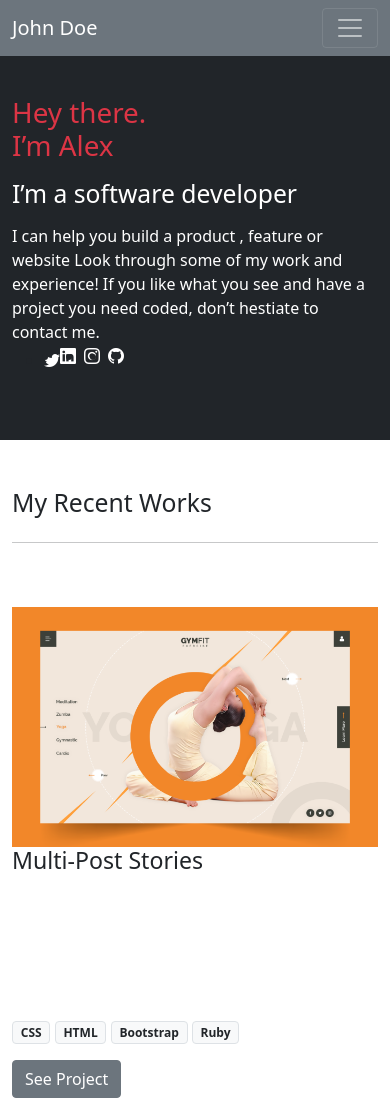
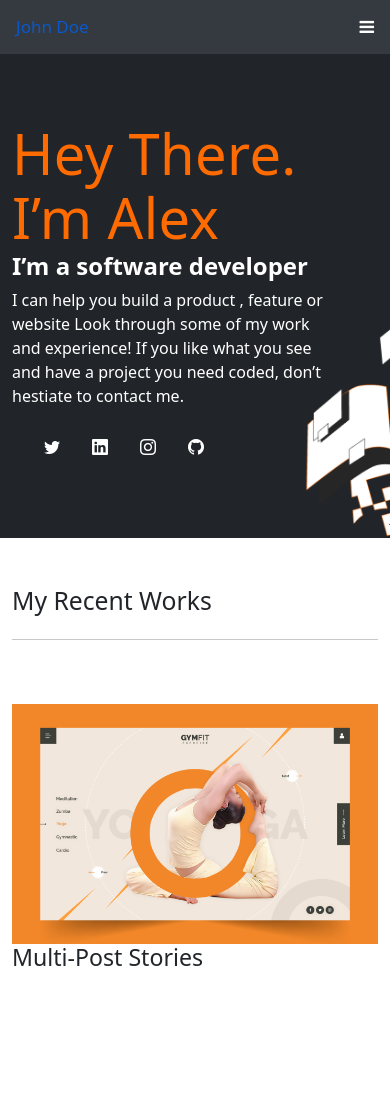
Before and after one commit to Tadessejemal1/Mobile-responsive-project, a website: page index.html in a window 390 px wide. Shown: the top 1106 px of the page. Drawn offline with nearby package versions, Linux system fonts and the light colour scheme.

Commit message:
Added Html and css mobile responsive

```diff
--- a/index.html
+++ b/index.html
@@ -9,6 +9,7 @@
       href="https://cdn.jsdelivr.net/npm/bootstrap@5.1.2/dist/css/bootstrap.min.css"
       rel="stylesheet"
     />
+    <link rel="stylesheet" href="https://cdnjs.cloudflare.com/ajax/libs/font-awesome/4.7.0/css/font-awesome.min.css">
     <link
       rel="stylesheet"
       href="https://cdn.jsdelivr.net/npm/bootstrap-icons@1.7.2/font/bootstrap-icons.css"
@@ -16,37 +17,35 @@
     <title>Portfolio</title>
 </head>
 <body>
-    <section>
-        <nav id="navbar" class="navbar fixed-top navbar-expand-lg navbar-dark bg-secondary">
-          <div class="container-fluid">
-            <a class="navbar-brand" href="#">John Doe</a>
-            <button class="navbar-toggler"
-              type="button"
-              data-bs-toggle="collapse"
-              data-bs-target="#navbarNavAltMarkup"
-              aria-controls="navbarNavAltMarkup"
-              aria-expanded="false"
-              aria-label="Toggle navigation"
-            >
-              <span class="navbar-toggler-icon"></span>
-            </button>
-            <div class="collapse navbar-collapse" id="navbarNavAltMarkup">
-              <div class="navbar-nav">
-                <a class="nav-link text-white" href="#portfolio">Portfolio</a>
-                <a class="nav-link text-white" href="#about">About</a>
-                <a class="nav-link text-white" href="#contact">Contact</a>
-                <i class="bi bi-envelope text-white"></i>
+    <header class="top-nav">
+      <div class="topnav">
+        <a href="#home" class="active">John Doe</a>
+        <div class="my-link">
+        </div>
+        <a href="javascript:void(0);" class="icon">
+          <i class="fa fa-bars"></i>
+        </a>
+      </div>
+    </header>
+      <!-- HOME SECTION -->
+      <section class="container-fluid bg-dark">
+        <div class="row py-5 py-lg-2">
+          <div>
+            <h1 class="heading">
+              Hey There.<br />
+              I’m Alex
+            </h1>
+            <h2 class="card-title">I’m a software developer</h2>
+            <p class="card-text">
+              I can help you build a product , feature or website Look through
+              some of my work and experience! If you like what you see and have a
+              project you need coded, don’t hestiate to contact me.
+            </p>
           </div>
         </div>
-          </div>
-        </nav>
-    </section>
-      <!-- HOME SECTION -->
-      <section class="container-fluid bg-dark pt-5 pt-lg-0">
-        <div class="row py-5 py-lg-2">
-          <div class="col-lg-1 d-flex align-items-center order-3 order-lg-0">
-            <ul class="tags flex-lg-column flex-md-row">
-              <li class="elements">
+        <div class="d-flex align-items-center order-3 order-lg-0">
+          <ul class="element">
+            <li class="mb-2 me-2">
               <a href="#">
                 <i class="bi bi-twitter text-white"></i>
               </a>
@@ -67,26 +66,6 @@
               </a>
             </li>
           </ul>
-          </div>
-          <div class="col-lg-5 text-white d-flex flex-column justify-content-center">
-            <h1 class="text-danger h1 mb-3">
-              Hey there.<br />
-              I’m Alex
-            </h1>
-            <h2 class="mb-3">I’m a software developer</h2>
-            <p class="card-text">
-              I can help you build a product , feature or website Look through
-              some of my work and experience! If you like what you see and have a
-              project you need coded, don’t hestiate to contact me.
-            </p>
-          </div>
-          <div class="col-lg-6 d-flex justify-content-end d-none d-lg-block">
-            <img
-              src="images/Illustration-header@2x.png"
-              class="img-fluid"
-              alt="home section decoration black and white image"
-            />
-          </div>
         </div>
       </section>
       <!-- Works Section -->
@@ -375,19 +354,17 @@
           <div class="col-lg-1"></div>
         </div>
       </section>
-      <footer id="contact" class="container-fluid mt-5">
+      <footer id="contact" class="container-fluid">
         <div class="row">
-          <div class="col-lg-1"></div>
-          <div class="col-lg-3 col-sm-12">
-            <h2 class="fw-bold mb-3 text-center text-lg-start">Contact Me</h2>
-            <p class="text-body fs-4 fw-bold text-center text-lg-start">
+          <div class="text">
+            <p class="text-body">
               I'm always interested in hearing about new projects, so if you'd
               like to chat please get in touch.
             </p>
           </div>
           <div class="col-lg-6 ps-lg-5 ms-0 ms-lg-5 col-sm-12">
             <form action="/action_page.php">
-              <div class="mb-3">
+              <div class="">
                 <label for="fullname" class="form-label">Full Name:</label>
                 <input
                   type="text"
@@ -397,7 +374,7 @@
                   name="fullname"
                 />
               </div>
-              <div class="mb-3 mt-3">
+              <div>
                 <label for="email" class="form-label">Email:</label>
                 <input
                   type="email"
@@ -408,7 +385,7 @@
                 />
               </div>
 
-              <div class="mb-3 mt-3">
+              <div>
                 <label for="comment">Comments:</label>
                 <textarea
                   class="form-control"
--- a/styles.css
+++ b/styles.css
@@ -1,9 +1,59 @@
+
+.topnav {
+  overflow: hidden;
+  background-color: gray;
+  position: relative;
+}
+
+.topnav #myLinks {
+  display: none;
+}
+
+.topnav a {
+  color: white;
+  padding: 14px 16px;
+  text-decoration: none;
+  font-size: 17px;
+  display: block;
+}
+
+.topnav a.icon {
+  background: #343a40;
+  display: block;
+  position: absolute;
+  right: 0;
+  top: 0;
+}
+
+.active {
+  background-color: #343a40;
+  color: white;
+}
 
 .navbar-nav {
   width: 100%;
   display: flex;
   justify-content: end;
   align-items: center;
+}
+
+.element {
+  display: flex;
+  color: dark;
+  list-style: none;
+  gap: 1.5rem;
+  position: absolute;
+  margin-top: 0%;
+}
+
+.container-fluid {
+  background-image: url('images/illustration-header-mobile.png');
+  background-position: right 0 bottom -43px;
+  background-repeat: no-repeat;
+  background-size: 135px;
+  height: 484px;
+  color: #fff;
+  padding: 0;
 }
 
 .home {
@@ -13,9 +63,18 @@
   justify-content: center;
 }
 
-.container-fluid {
-  background: dark;
-  padding-top: 5;
+.heading {
+  color: #ff6b00;
+  margin-top: 1.2rem;
+  width: 327px;
+  height: 124px;
+  top: 120px;
+  left: 24px;
+  font-style: normal;
+  font-weight: 400;
+  font-size: 56px;
+  line-height: 64px;
+  letter-spacing: 0.37px;
 }
 
 .row {
@@ -29,17 +88,41 @@
 }
 
 .card-text {
-  color: white;
+  position: relative;
+  width: 327px;
+  height: 123px;
+  font-style: normal;
+  font-weight: 400;
+  font-size: 16px;
+  line-height: 24px;
+  color: #fff;
+  flex: none;
+  order: 2;
+  flex-grow: 0;
 }
 
 .card-title {
   color: white;
+  width: 327px;
+  height: 27px;
+  font-style: normal;
+  font-weight: 700;
+  font-size: 24px;
+  line-height: 32px;
+  display: flex;
+  align-items: center;
 }
 
 .image-1 {
   display: flex;
   justify-content: end;
   background-position: bottom right;
+  background-image: url('..images/illustration-header-mobile.png');
+  position: absolute;
+  left: 34.57%;
+  right: 37.52%;
+  top: 60.59%;
+  bottom: 9.36%;
 }
 
 .image {
@@ -47,15 +130,26 @@
   justify-content: end;
 }
 
+.text {
+  color: black;
+}
+
+.button {
+  color: white;
+  text-align: center;
+  margin-top: 2rem;
+  background-color: orange;
+}
+
 .footer {
   display: flex;
   color: dark;
   justify-content: center;
   list-style: none;
-  gap: 0.5rem;
+  gap: 1.5rem;
 }
 
-@media only screen and (max-width: 600px) {
+@media only screen and (max-width: 480px) {
   .tags {
     display: flex;
     align-items: center;
@@ -68,4 +162,8 @@
     justify-content: center;
     list-style: none;
   }
+
+  .card-text .card-title .element {
+    margin-left: 5px;
+  }
 }
```
Lines whose indentation alone changed are shown as unchanged.
